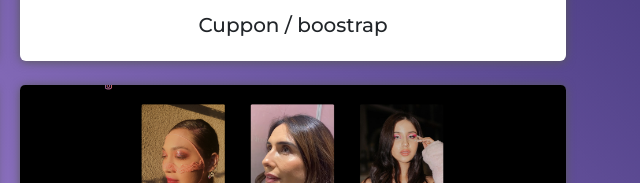
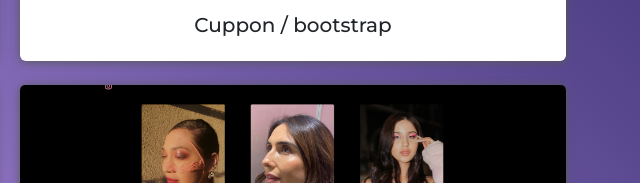
Before and after one commit to yanez92-K/fork2-Janis, a plain HTML site: page portfolio.html in a window 1280 px wide. Shown: the part 1053-1236 px from the top of the page, 632-1272 px from the left. Drawn offline with nearby package versions, Linux system fonts and the light colour scheme.

Commit message:
último cambio en portfolio

```diff
--- a/portfolio.html
+++ b/portfolio.html
@@ -75,7 +75,7 @@
                 alt=""
               />
               <div class="card-body">
-                <h5 class="card-title text-center">Cuppon / boostrap</h5>
+                <h5 class="card-title text-center">Cuppon / bootstrap</h5>
               </div>
             </div>
           </div>
```
